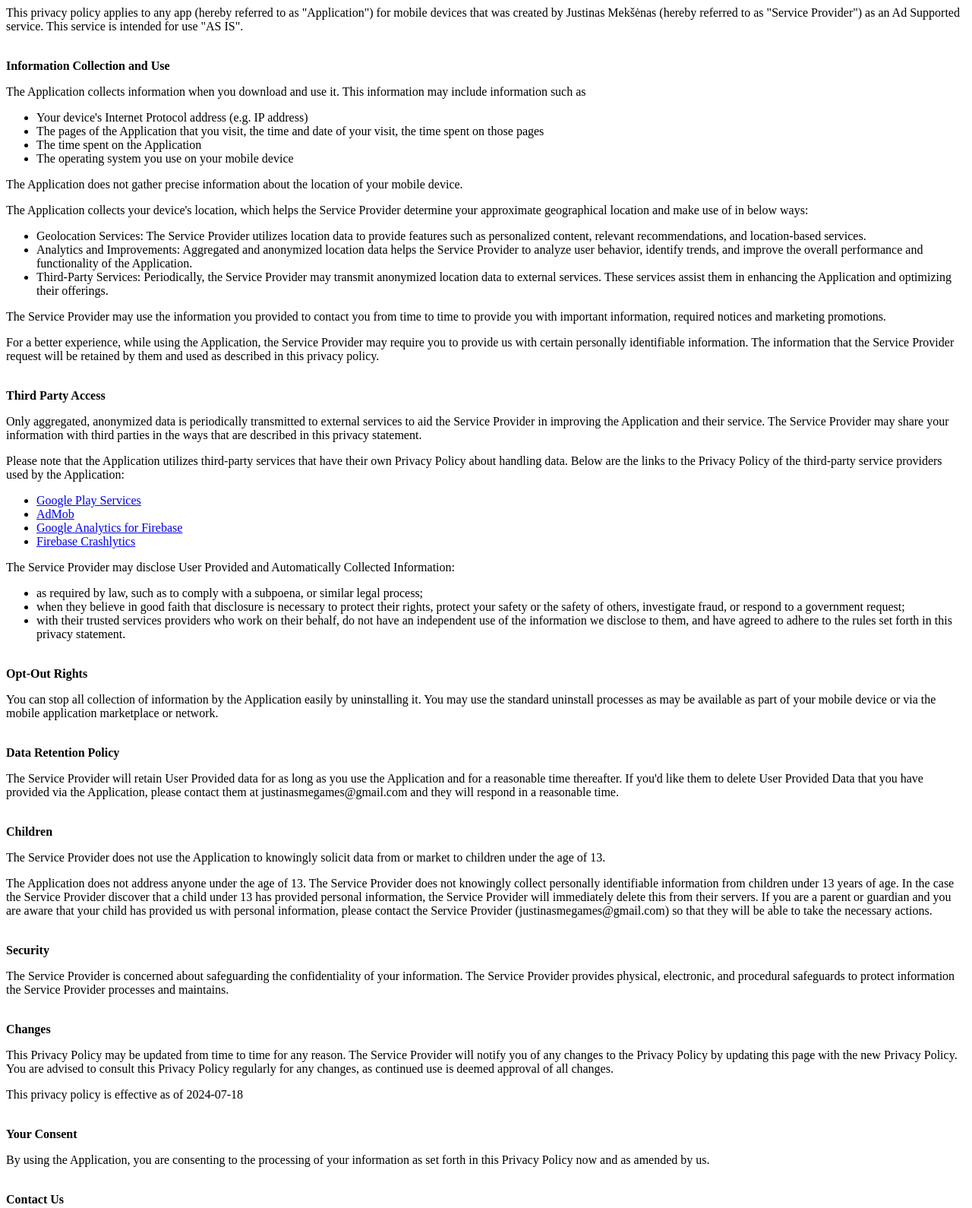
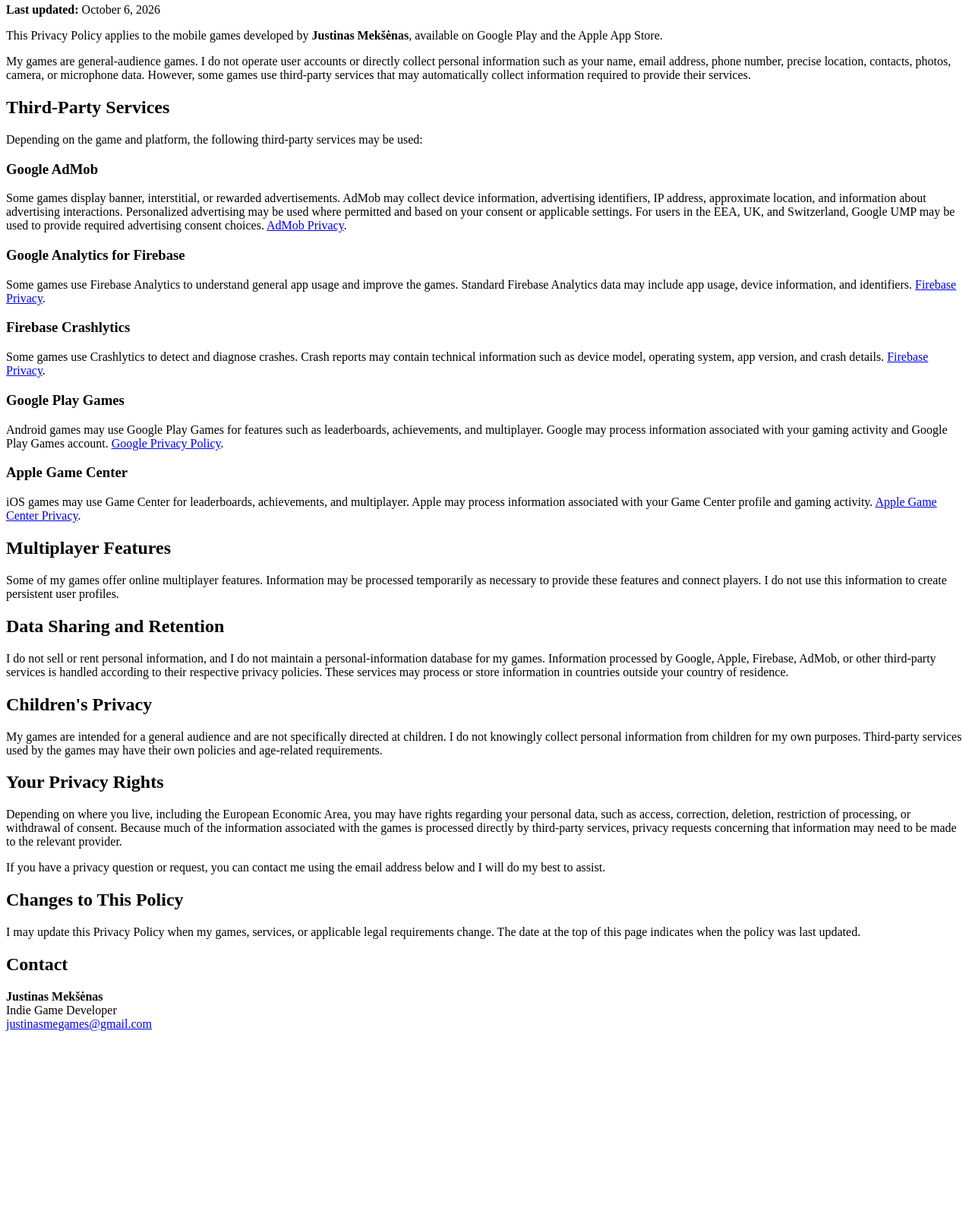
Before and after one commit to justinasmegames/justinasmegames.github.io, a plain HTML site: page privacy.html in a window 1280 px wide. Shown: the part 167-1757 px from the top of the page at 76% size. After the commit the page ends 1540 px from the top, so only its background shows below. Drawn offline with Linux system fonts and the light colour scheme.

Commit message:
Add files via upload

```diff
--- a/privacy.html
+++ b/privacy.html
@@ -19,156 +19,71 @@
             </nav>
         </div>
 
-
         <div class="content">
-            <h2 class="pageTitle">Privacy Policy</h2>
-            <p>This privacy policy applies to any app (hereby referred to as "Application")
-                for mobile devices that was created by Justinas Mekšėnas (hereby referred to as "Service Provider") as
-                an Ad
-                Supported service.
-                This service is intended for use "AS IS".
+            <h1 class="pageTitle">Privacy Policy</h2>
+            <p></p> <strong>Last updated:</strong> October 6, 2026 </p>
+            <p> This Privacy Policy applies to the mobile games developed by <strong>Justinas Mekšėnas</strong>,
+                available on Google Play and the Apple App Store. </p>
+            <p> My games are general-audience games. I do not operate user accounts or directly collect personal
+                information such as your name, email address, phone number, precise location, contacts, photos, camera,
+                or microphone data. However, some games use third-party services that may automatically collect
+                information required to provide their services. </p>
+            <h2>Third-Party Services</h2>
+            <p> Depending on the game and platform, the following third-party services may be used: </p>
+            <h3>Google AdMob</h3>
+            <p> Some games display banner, interstitial, or rewarded advertisements. AdMob may collect device
+                information, advertising identifiers, IP address, approximate location, and information about
+                advertising interactions. Personalized advertising may be used where permitted and based on your consent
+                or applicable settings. For users in the EEA, UK, and Switzerland, Google UMP may be used to provide
+                required advertising consent choices. <a href="https://support.google.com/admob/answer/6128543"
+                    target="_blank" rel="noopener noreferrer">AdMob Privacy</a>. </p>
+            <h3>Google Analytics for Firebase</h3>
+            <p> Some games use Firebase Analytics to understand general app usage and improve the games. Standard
+                Firebase Analytics data may include app usage, device information, and identifiers. <a
+                    href="https://firebase.google.com/support/privacy" target="_blank"
+                    rel="noopener noreferrer">Firebase Privacy</a>. </p>
+            <h3>Firebase Crashlytics</h3>
+            <p> Some games use Crashlytics to detect and diagnose crashes. Crash reports may contain technical
+                information such as device model, operating system, app version, and crash details. <a
+                    href="https://firebase.google.com/support/privacy" target="_blank"
+                    rel="noopener noreferrer">Firebase Privacy</a>. </p>
+            <h3>Google Play Games</h3>
+            <p> Android games may use Google Play Games for features such as leaderboards, achievements, and
+                multiplayer. Google may process information associated with your gaming activity and Google Play Games
+                account. <a href="https://policies.google.com/privacy" target="_blank" rel="noopener noreferrer">Google
+                    Privacy Policy</a>. </p>
+            <h3>Apple Game Center</h3>
+            <p> iOS games may use Game Center for leaderboards, achievements, and multiplayer. Apple may process
+                information associated with your Game Center profile and gaming activity. <a
+                    href="https://www.apple.com/legal/privacy/data/en/game-center/" target="_blank"
+                    rel="noopener noreferrer">Apple Game Center Privacy</a>. </p>
+            <h2>Multiplayer Features</h2>
+            <p> Some of my games offer online multiplayer features. Information may be processed temporarily as
+                necessary to provide these features and connect players. I do not use this information to create
+                persistent user profiles. </p>
+            <h2>Data Sharing and Retention</h2>
+            <p> I do not sell or rent personal information, and I do not maintain a personal-information database for my
+                games. Information processed by Google, Apple, Firebase, AdMob, or other third-party services is handled
+                according to their respective privacy policies. These services may process or store information in
+                countries outside your country of residence. </p>
+            <h2>Children's Privacy</h2>
+            <p> My games are intended for a general audience and are not specifically directed at children. I do not
+                knowingly collect personal information from children for my own purposes. Third-party services used by
+                the games may have their own policies and age-related requirements. </p>
+            <h2>Your Privacy Rights</h2>
+            <p> Depending on where you live, including the European Economic Area, you may have rights regarding your
+                personal data, such as access, correction, deletion, restriction of processing, or withdrawal of
+                consent. Because much of the information associated with the games is processed directly by third-party
+                services, privacy requests concerning that information may need to be made to the relevant provider.
             </p>
-            <br>
-            <strong>Information Collection and Use</strong>
-            <p>The Application collects information when you download and use it.
-                This information may include information such as
-            </p>
-            <ul>
-                <li>Your device's Internet Protocol address (e.g. IP address)</li>
-                <li>The pages of the Application that you visit, the time and date of your visit, the time spent on
-                    those
-                    pages
-                </li>
-                <li>The time spent on the Application</li>
-                <li>The operating system you use on your mobile device</li>
-            </ul>
-            <p>The Application does not gather precise information about the location of your mobile device.</p>
-            <p>The Application collects your device's location, which helps the Service Provider determine your
-                approximate
-                geographical location and make use of in below ways:
-            </p>
-            <ul>
-                <li>Geolocation Services: The Service Provider utilizes location data to provide features such as
-                    personalized content, relevant recommendations, and location-based services.
-                </li>
-                <li>Analytics and Improvements: Aggregated and anonymized location data helps the Service Provider to
-                    analyze user behavior, identify trends, and improve the overall performance and functionality of the
-                    Application.
-                </li>
-                <li>Third-Party Services: Periodically, the Service Provider may transmit anonymized location data to
-                    external services. These services assist them in enhancing the Application and optimizing their
-                    offerings.
-                </li>
-            </ul>
-            <p>The Service Provider may use the information you provided to contact you from time to time to provide you
-                with
-                important information, required notices and marketing promotions.</p>
-            <p>For a better experience, while using the Application, the Service Provider may require you to provide us
-                with
-                certain personally identifiable information. The information that the Service Provider request will be
-                retained
-                by them and used as described in this privacy policy.
-            </p>
-            <br>
-            <strong>Third Party Access</strong>
-            <p>Only aggregated, anonymized data is periodically transmitted to external services to aid the Service
-                Provider
-                in
-                improving the Application and their service. The Service Provider may share your information with third
-                parties
-                in the ways that are described in this privacy statement.</p>
-            <p>Please note that the Application utilizes third-party services that have their own Privacy Policy about
-                handling data. Below are the links to the Privacy Policy of the third-party service providers used by
-                the
-                Application:</p>
-            <ul>
-                <li><a href="https://www.google.com/policies/privacy/" target="_blank" rel="noopener noreferrer">Google
-                        Play
-                        Services</a></li>
-                <li><a href="https://support.google.com/admob/answer/6128543?hl=en" target="_blank"
-                        rel="noopener noreferrer">AdMob</a></li>
-                <li><a href="https://firebase.google.com/support/privacy" target="_blank"
-                        rel="noopener noreferrer">Google
-                        Analytics for Firebase</a></li>
-                <li><a href="https://firebase.google.com/support/privacy/" target="_blank"
-                        rel="noopener noreferrer">Firebase
-                        Crashlytics</a></li>
-            </ul>
-            <p>The Service Provider may disclose User Provided and Automatically Collected Information:</p>
-            <ul>
-                <li>as required by law, such as to comply with a subpoena, or similar legal process;</li>
-                <li>when they believe in good faith that disclosure is necessary to protect their rights, protect your
-                    safety or
-                    the safety of others, investigate fraud, or respond to a government request;
-                </li>
-                <li>with their trusted services providers who work on their behalf, do not have an independent use of
-                    the
-                    information we disclose to them, and have agreed to adhere to the rules set forth in this privacy
-                    statement.
-                </li>
-            </ul>
-            <br>
-            <strong>Opt-Out Rights</strong>
-            <p>You can stop all collection of information by the Application easily by uninstalling it. You may use the
-                standard
-                uninstall processes as may be available as part of your mobile device or via the mobile application
-                marketplace
-                or network.
-            </p>
-            <br>
-            <strong>Data Retention Policy</strong>
-            <p>The Service Provider will retain User Provided data for as long as you use the Application and for a
-                reasonable
-                time thereafter. If you'd like them to delete User Provided Data that you have provided via the
-                Application,
-                please contact them at justinasmegames@gmail.com and they will respond in a reasonable time.
-            </p>
-            <br>
-            <strong>Children</strong>
-            <p>The Service Provider does not use the Application to knowingly solicit data from or market to children
-                under
-                the
-                age of 13.</p>
-            <p>The Application does not address anyone under the age of 13. The Service Provider does not knowingly
-                collect
-                personally identifiable information from children under 13 years of age. In the case the Service
-                Provider
-                discover that a child under 13 has provided personal information, the Service Provider will immediately
-                delete this from their servers. If you are a parent or guardian and you are aware that your child has
-                provided us with personal information, please contact the Service Provider (justinasmegames@gmail.com)
-                so
-                that they will be able to take the necessary actions.
-            </p>
-            <br>
-            <strong>Security</strong>
-            <p>The Service Provider is concerned about safeguarding the confidentiality of your information. The Service
-                Provider provides physical, electronic, and procedural safeguards to protect information the Service
-                Provider
-                processes and maintains.
-            </p>
-            <br>
-            <strong>Changes</strong>
-            <p>This Privacy Policy may be updated from time to time for any reason. The Service Provider will notify you
-                of
-                any
-                changes to the Privacy Policy by updating this page with the new Privacy Policy. You are advised to
-                consult
-                this
-                Privacy Policy regularly for any changes, as continued use is deemed approval of all changes.
-            </p>
-            <p>This privacy policy is effective as of 2024-07-18</p>
-            <br>
-            <strong>Your Consent</strong>
-            <p>By using the Application, you are consenting to the processing of your information as set forth in this
-                Privacy
-                Policy now and as amended by us.
-            </p>
-            <br>
-            <strong>Contact Us</strong>
-            <p>If you have any questions regarding privacy while using the Application, or have questions about the
-                practices,
-                please contact the Service Provider via email at justinasmegames@gmail.com.
-            </p>
+            <p> If you have a privacy question or request, you can contact me using the email address below and I will
+                do my best to assist. </p>
+            <h2>Changes to This Policy</h2>
+            <p> I may update this Privacy Policy when my games, services, or applicable legal requirements change. The
+                date at the top of this page indicates when the policy was last updated. </p>
+            <h2>Contact</h2>
+            <p class="contact"> <strong>Justinas Mekšėnas</strong><br> Indie Game Developer<br> <a
+                    href="mailto:justinasmegames@gmail.com"> justinasmegames@gmail.com </a> </p>
         </div>
     </div>
 </body>
```
Also changed, not shown: contact.html (+3 -1 lines).
